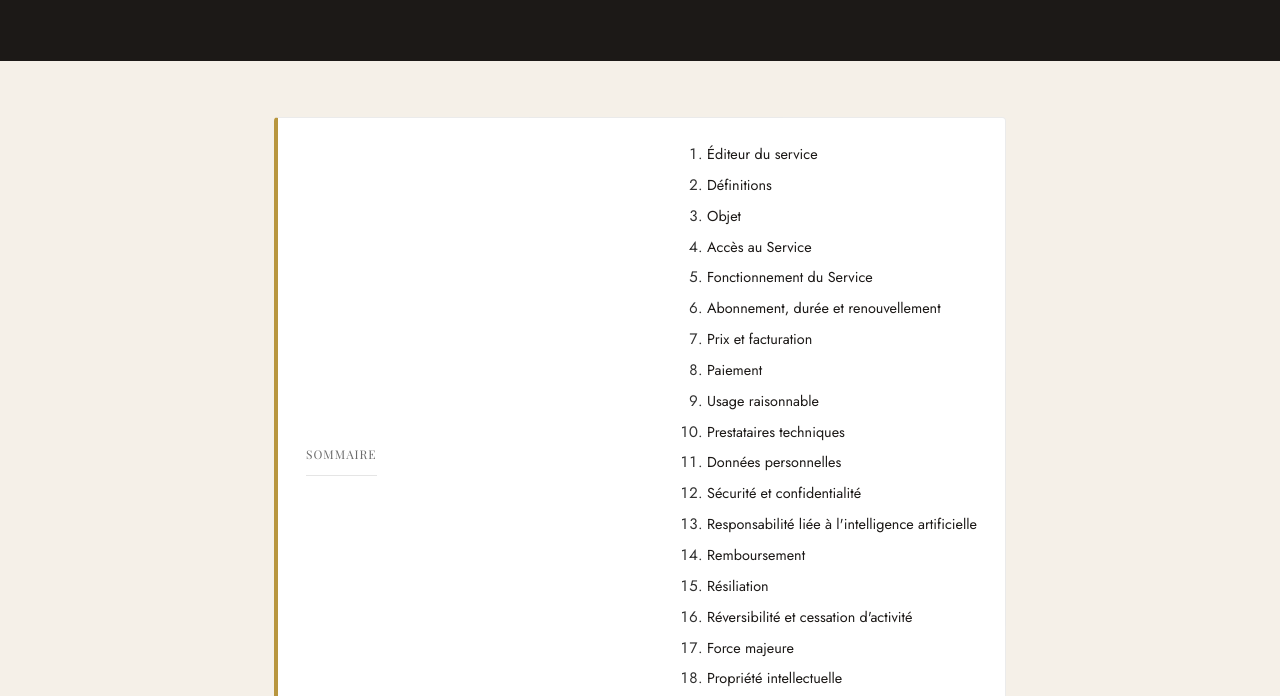
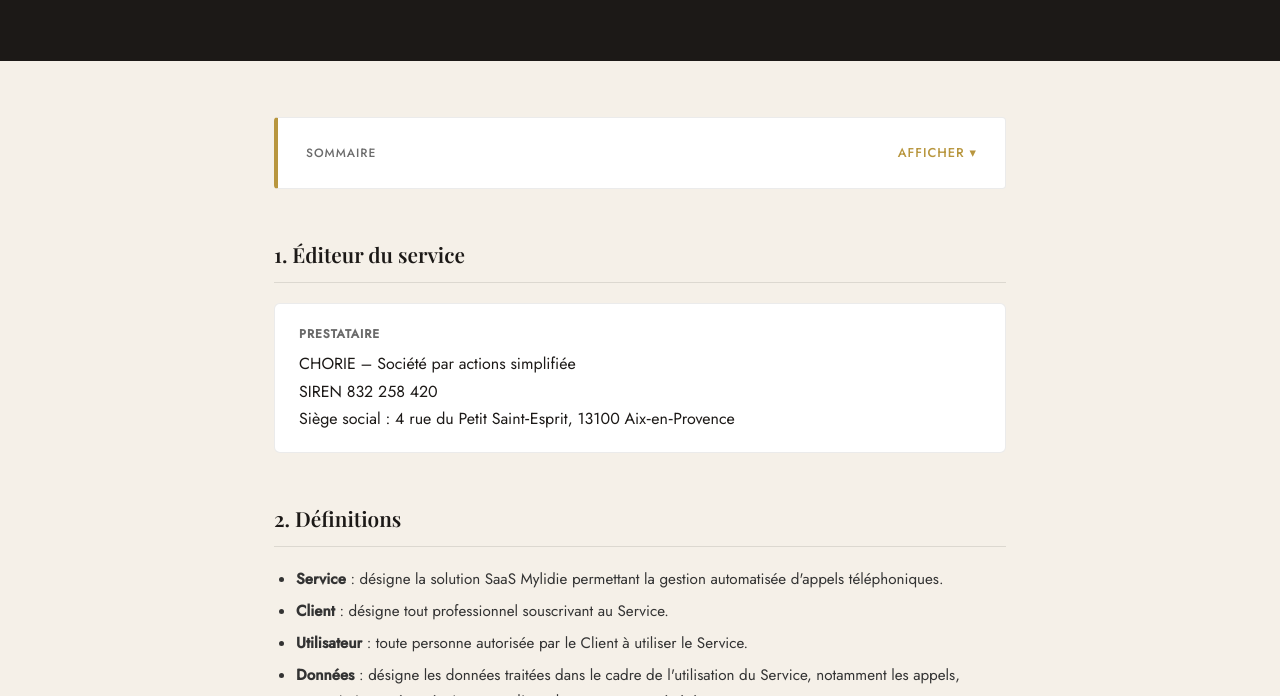
Before and after one commit to adeveyrac/mylidie, a plain HTML site: page cgu-cgv.html in a window 1280 px wide. Shown: the part 248-944 px from the top of the page. Drawn offline with nearby package versions, Linux system fonts and the light colour scheme; a web font is replaced by a local one.

Commit message:
Update cgu-cgv.html

```diff
--- a/cgu-cgv.html
+++ b/cgu-cgv.html
@@ -65,32 +65,36 @@
 
 <div class="container">
 
-  <nav class="toc">
-    <h2>Sommaire</h2>
-    <ol>
-      <li><a href="#editeur">Éditeur du service</a></li>
-      <li><a href="#definitions">Définitions</a></li>
-      <li><a href="#objet">Objet</a></li>
-      <li><a href="#acces">Accès au Service</a></li>
-      <li><a href="#fonctionnement">Fonctionnement du Service</a></li>
-      <li><a href="#abonnement">Abonnement, durée et renouvellement</a></li>
-      <li><a href="#prix">Prix et facturation</a></li>
-      <li><a href="#paiement">Paiement</a></li>
-      <li><a href="#usage">Usage raisonnable</a></li>
-      <li><a href="#prestataires">Prestataires techniques</a></li>
-      <li><a href="#donnees">Données personnelles</a></li>
-      <li><a href="#securite">Sécurité et confidentialité</a></li>
-      <li><a href="#ia">Responsabilité liée à l'intelligence artificielle</a></li>
-      <li><a href="#remboursement">Remboursement</a></li>
-      <li><a href="#resiliation">Résiliation</a></li>
-      <li><a href="#reversibilite">Réversibilité et cessation d'activité</a></li>
-      <li><a href="#force-majeure">Force majeure</a></li>
-      <li><a href="#propriete">Propriété intellectuelle</a></li>
-      <li><a href="#support">Support</a></li>
-      <li><a href="#droit">Droit applicable et juridiction compétente</a></li>
-      <li><a href="#dispositions">Dispositions finales</a></li>
-    </ol>
-  </nav>
+  <details style="background:#fff;border:1px solid rgba(0,0,0,0.08);border-left:4px solid var(--gold);border-radius:4px;padding:24px 28px;margin-bottom:48px;">
+  <summary style="font-size:0.75rem;text-transform:uppercase;letter-spacing:1px;color:var(--ink-muted);font-weight:500;cursor:pointer;list-style:none;display:flex;justify-content:space-between;align-items:center;">
+    Sommaire
+    <span style="font-size:0.8rem;color:var(--gold);">Afficher ▾</span>
+  </summary>
+  <ol style="padding-left:18px;margin-top:12px;">
+    <li style="margin-bottom:5px;"><a href="#editeur" style="color:var(--ink);text-decoration:none;font-size:0.9rem;">Éditeur du service</a></li>
+    <li style="margin-bottom:5px;"><a href="#definitions" style="color:var(--ink);text-decoration:none;font-size:0.9rem;">Définitions</a></li>
+    <li style="margin-bottom:5px;"><a href="#objet" style="color:var(--ink);text-decoration:none;font-size:0.9rem;">Objet</a></li>
+    <li style="margin-bottom:5px;"><a href="#acces" style="color:var(--ink);text-decoration:none;font-size:0.9rem;">Accès au Service</a></li>
+    <li style="margin-bottom:5px;"><a href="#fonctionnement" style="color:var(--ink);text-decoration:none;font-size:0.9rem;">Fonctionnement du Service</a></li>
+    <li style="margin-bottom:5px;"><a href="#abonnement" style="color:var(--ink);text-decoration:none;font-size:0.9rem;">Abonnement, durée et renouvellement</a></li>
+    <li style="margin-bottom:5px;"><a href="#prix" style="color:var(--ink);text-decoration:none;font-size:0.9rem;">Prix et facturation</a></li>
+    <li style="margin-bottom:5px;"><a href="#paiement" style="color:var(--ink);text-decoration:none;font-size:0.9rem;">Paiement</a></li>
+    <li style="margin-bottom:5px;"><a href="#usage" style="color:var(--ink);text-decoration:none;font-size:0.9rem;">Usage raisonnable</a></li>
+    <li style="margin-bottom:5px;"><a href="#prestataires" style="color:var(--ink);text-decoration:none;font-size:0.9rem;">Prestataires techniques</a></li>
+    <li style="margin-bottom:5px;"><a href="#donnees" style="color:var(--ink);text-decoration:none;font-size:0.9rem;">Données personnelles</a></li>
+    <li style="margin-bottom:5px;"><a href="#securite" style="color:var(--ink);text-decoration:none;font-size:0.9rem;">Sécurité et confidentialité</a></li>
+    <li style="margin-bottom:5px;"><a href="#ia" style="color:var(--ink);text-decoration:none;font-size:0.9rem;">Responsabilité liée à l'IA</a></li>
+    <li style="margin-bottom:5px;"><a href="#remboursement" style="color:var(--ink);text-decoration:none;font-size:0.9rem;">Remboursement</a></li>
+    <li style="margin-bottom:5px;"><a href="#resiliation" style="color:var(--ink);text-decoration:none;font-size:0.9rem;">Résiliation</a></li>
+    <li style="margin-bottom:5px;"><a href="#reversibilite" style="color:var(--ink);text-decoration:none;font-size:0.9rem;">Réversibilité et cessation d'activité</a></li>
+    <li style="margin-bottom:5px;"><a href="#force-majeure" style="color:var(--ink);text-decoration:none;font-size:0.9rem;">Force majeure</a></li>
+    <li style="margin-bottom:5px;"><a href="#propriete" style="color:var(--ink);text-decoration:none;font-size:0.9rem;">Propriété intellectuelle</a></li>
+    <li style="margin-bottom:5px;"><a href="#support" style="color:var(--ink);text-decoration:none;font-size:0.9rem;">Support</a></li>
+    <li style="margin-bottom:5px;"><a href="#droit" style="color:var(--ink);text-decoration:none;font-size:0.9rem;">Droit applicable et juridiction compétente</a></li>
+    <li style="margin-bottom:5px;"><a href="#dispositions" style="color:var(--ink);text-decoration:none;font-size:0.9rem;">Dispositions finales</a></li>
+  </ol>
+</details>
+
 
   <section id="editeur">
     <h2>1. Éditeur du service</h2>
```
